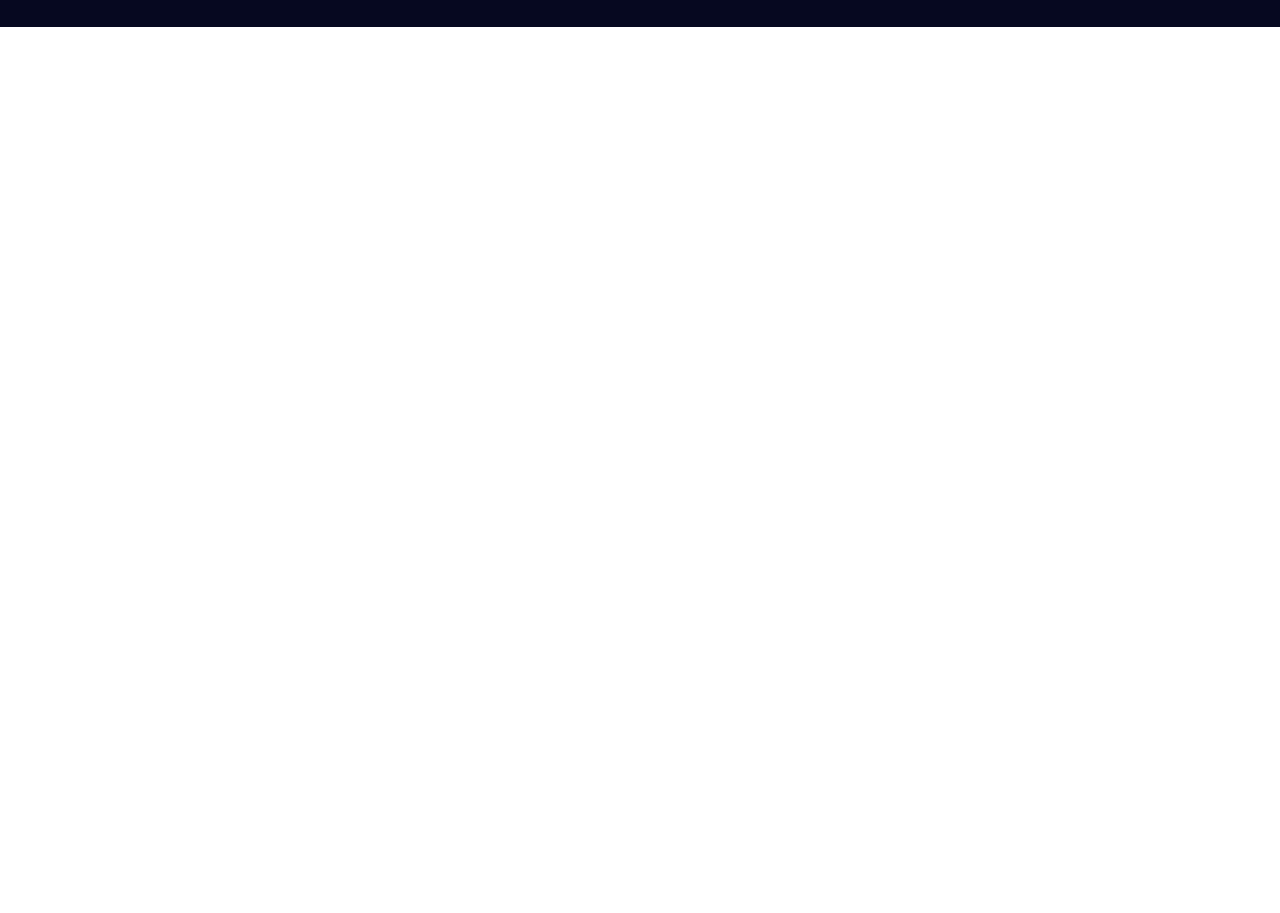
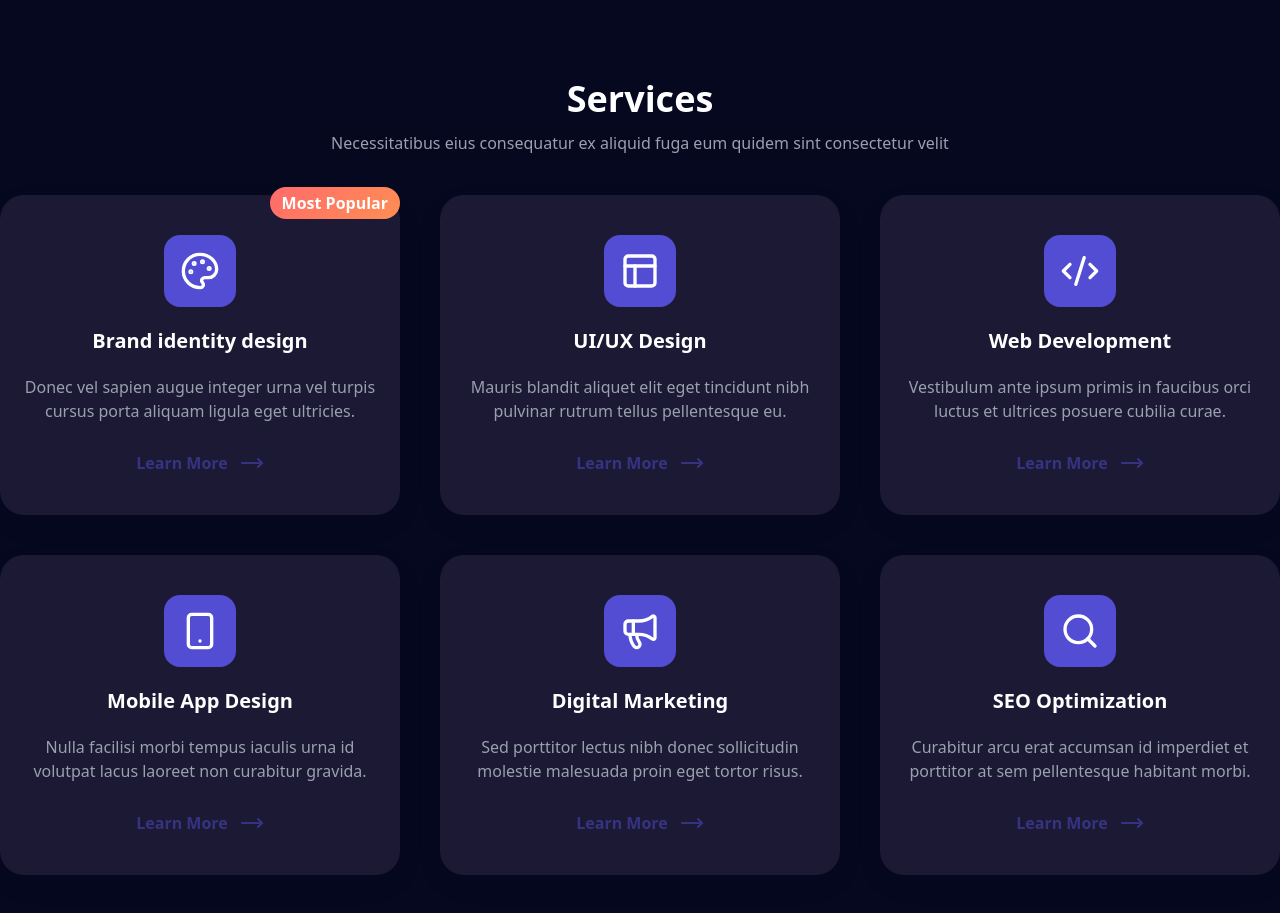
Before and after one commit to Vivek-Sharma-dev/Clarity, a React (Vite) app: page / in a window 1280 px wide. Shown: the part 1520-2433 px from the top of the page. Before the commit the page ends 1547 px from the top, so only its background shows below. Built offline with nearby package versions, Linux system fonts and the light colour scheme.

Commit message:
services section created

```diff
--- a/src/App.jsx
+++ b/src/App.jsx
@@ -1,6 +1,7 @@
 import Header from "./Components/Header/Header"
 import AboutSection from "./Pages/AboutSection"
 import HeroSection from "./Pages/HeroSection"
+import ServicesSection from "./Pages/ServicesSection"
 
 
 const App = () => {
@@ -10,6 +11,7 @@ const App = () => {
     <main className=" text-white ">
       <HeroSection />
       <AboutSection />
+      <ServicesSection />
     </main>
     </div>
   )
--- /dev/null
+++ b/src/Components/ServiceCard.jsx
@@ -0,0 +1,33 @@
+import React from "react";
+import { Palette, MoveRight } from "lucide-react";
+
+const ServiceCard = ({ title, desc, tag, icon }) => {
+  return (
+    <div className="group relative flex flex-col gap-5 items-center hover:-translate-y-2 transition-all duration-300 bg-(--nav-bg) rounded-3xl shadow-[0_10px_30px_rgba(0,0,0,0.05)] px-6 text-center py-10">
+      {tag && (
+        <span className="absolute right-0 -top-2 bg-[linear-gradient(135deg,rgb(255,107,107),rgb(255,142,83))] py-1 px-3 font-bold  rounded-full">
+          {tag ? tag : null}
+        </span>
+      )}
+
+      <span className="p-4 bg-(--secondary-color) rounded-2xl group-hover:scale-115 transition-all duration-300">
+        {icon}
+      </span>
+      <h4 className="text-xl hover:text-(--secondary-color) transition-all duration-300 font-bold">
+        {title}
+      </h4>
+      <p className="text-gray-400">{desc}</p>
+      <a
+        className="flex gap-3 group-hover:-translate-y-2 transition-all opacity-50 group-hover:opacity-100 font-bold duration-300 group/link text-(--secondary-color) mt-2"
+        href="#"
+      >
+        Learn More
+        <span className="group-hover/link:translate-x-3 transition-all duration-300">
+          <MoveRight />
+        </span>
+      </a>
+    </div>
+  );
+};
+
+export default ServiceCard;
--- /dev/null
+++ b/src/Pages/ServicesSection.jsx
@@ -0,0 +1,66 @@
+import { h2Style } from "../Style/ComponentsStyle";
+import ServiceCard from "../Components/ServiceCard";
+import { PanelsTopLeft, Palette, CodeXml, Smartphone, Megaphone, Search  } from "lucide-react";
+
+const ServicesSection = () => {
+  const cardData = [
+    {
+      id: 1,
+      title: "Brand identity design",
+      desc: "Donec vel sapien augue integer urna vel turpis cursus porta aliquam ligula eget ultricies.",
+      tag: "Most Popular",
+      icon: <Palette size={40} />,
+    },
+    {
+      id: 2,
+      title: "UI/UX Design",
+      desc: "Mauris blandit aliquet elit eget tincidunt nibh pulvinar rutrum tellus pellentesque eu.",
+      icon: <PanelsTopLeft  size={40} />,
+    },
+    {
+      id: 3,
+      title: "Web Development",
+      desc: "Vestibulum ante ipsum primis in faucibus orci luctus et ultrices posuere cubilia curae.",
+      icon: <CodeXml  size={40} />,
+    },
+    {
+      id: 4,
+      title: "Mobile App Design",
+      desc: "Nulla facilisi morbi tempus iaculis urna id volutpat lacus laoreet non curabitur gravida.",
+      icon: <Smartphone size={40} />,
+    },
+    {
+      id: 5,
+      title: "Digital Marketing",
+      desc: "Sed porttitor lectus nibh donec sollicitudin molestie malesuada proin eget tortor risus.",
+      icon: <Megaphone  size={40} />,
+    },
+    {
+      id: 6,
+      title: "SEO Optimization",
+      desc: "Curabitur arcu erat accumsan id imperdiet et porttitor at sem pellentesque habitant morbi.",
+      icon: <Search size={40} />,
+    },
+  ];
+  return (
+    <section
+      id="services"
+      className="bg-(--primary-color) py-5 lg:py-10 px-3 lg:px-0"
+    >
+      <div className="text-center container mx-auto">
+        <h2 className={h2Style}>Services</h2>
+        <p className="text-gray-400">
+          Necessitatibus eius consequatur ex aliquid fuga eum quidem sint
+          consectetur velit
+        </p>
+      </div>
+      <div className="grid grid-cols-1 md:gird-cols-2 lg:grid-cols-3 lg:flex-row container mx-auto gap-y-5 lg:gap-y-10 gap-10 mt-5 lg:my-10">
+        {cardData.map(card => (
+          <ServiceCard key={card.id} title={card.title} desc={card.desc} tag={card.tag} icon={card.icon} />
+        ))}
+      </div>
+    </section>
+  );
+};
+
+export default ServicesSection;
```
